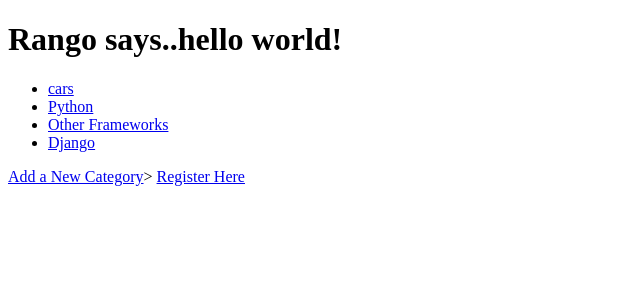
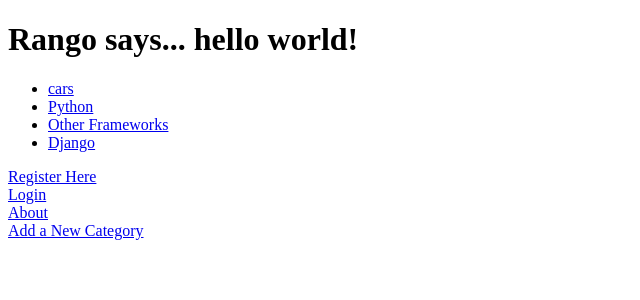
Before and after one commit to mkozak8350/tango_with_django, a Django app: page / in a window 1280 px wide. Shown: the top 300 px of the page, without its empty margins (0-640 px from the left). Run offline with Django 3.2, Linux system fonts and the light colour scheme; data comes from the database, SQL or seed files in the repository; both versions use the stored data as it was after the commit; parts of the project's set-up code (start-up, migrations or seed data) failed here and were passed over.

Commit message:
Completion of 8.

```diff
--- a/twd_project/rango/urls.py
+++ b/twd_project/rango/urls.py
@@ -8,4 +8,7 @@ urlpatterns = patterns('',
     url(r'^add_category/$', views.add_category, name='add_category'), # NEW MAPPING!
     url(r'^category/(?P<category_name_url>\w+)$', views.category, name='category'),
 	url(r'^register/$', views.register, name='register'), # ADD NEW PATTERN!
+	url(r'^login/$', views.user_login, name='login'),
+	url(r'^restricted/', views.restricted, name='restricted'),
+	url(r'^logout/$', views.user_logout, name='logout'),
     )
--- a/twd_project/rango/views.py
+++ b/twd_project/rango/views.py
@@ -5,6 +5,14 @@ from django.shortcuts import render_to_response
 from rango.models import Category
 from rango.models import Page
 from rango.forms import CategoryForm, UserForm, UserProfileForm
+from django.contrib.auth import authenticate, login
+from django.http import HttpResponseRedirect, HttpResponse
+from django.contrib.auth.decorators import login_required
+from django.contrib.auth import logout
+
+@login_required
+def restricted(request):
+    return HttpResponse("Since you're logged in, you can see this text!")
 
 def index(request):
 
@@ -125,3 +133,52 @@ def register(request):
             'rango/register.html',
             {'user_form': user_form, 'profile_form': profile_form, 'registered': registered},
             context)
+
+def user_login(request):
+    # Like before, obtain the context for the user's request.
+    context = RequestContext(request)
+
+    # If the request is a HTTP POST, try to pull out the relevant information.
+    if request.method == 'POST':
+        # Gather the username and password provided by the user.
+        # This information is obtained from the login form.
+        username = request.POST['username']
+        password = request.POST['password']
+
+        # Use Django's machinery to attempt to see if the username/password
+        # combination is valid - a User object is returned if it is.
+        user = authenticate(username=username, password=password)
+
+        # If we have a User object, the details are correct.
+        # If None (Python's way of representing the absence of a value), no user
+        # with matching credentials was found.
+        if user:
+            # Is the account active? It could have been disabled.
+            if user.is_active:
+                # If the account is valid and active, we can log the user in.
+                # We'll send the user back to the homepage.
+                login(request, user)
+                return HttpResponseRedirect('/rango/')
+            else:
+                # An inactive account was used - no logging in!
+                return HttpResponse("Your Rango account is disabled.")
+        else:
+            # Bad login details were provided. So we can't log the user in.
+            print "Invalid login details: {0}, {1}".format(username, password)
+            return HttpResponse("Invalid login details supplied.")
+
+    # The request is not a HTTP POST, so display the login form.
+    # This scenario would most likely be a HTTP GET.
+    else:
+        # No context variables to pass to the template system, hence the
+        # blank dictionary object...
+        return render_to_response('rango/login.html', {}, context)
+
+# Use the login_required() decorator to ensure only those logged in can access the view.
+@login_required
+def user_logout(request):
+    # Since we know the user is logged in, we can now just log them out.
+    logout(request)
+
+    # Take the user back to the homepage.
+    return HttpResponseRedirect('/rango/')
--- a/twd_project/templates/rango/index.html
+++ b/twd_project/templates/rango/index.html
@@ -5,7 +5,11 @@
     </head>
 
     <body>
-        <h1>Rango says..hello world!</h1>
+        {% if user.is_authenticated %}
+		<h1>Rango says... hello {{ user.username }}!</h1>
+		{% else %}
+		<h1>Rango says... hello world!</h1>
+		{% endif %}
 
         {% if categories %}
             <ul>
@@ -17,8 +21,15 @@
             <strong>There are no categories present.</strong>
        {% endif %}
 
-	   <a href="/rango/add_category/">Add a New Category</a>>
-	   <a href="/rango/register/">Register Here</a>
+	   {% if user.is_authenticated %}
+<a href="/rango/restricted/">Restricted Page</a><br />
+<a href="/rango/logout/">Logout</a><br />
+{% else %}
+<a href="/rango/register/">Register Here</a><br />
+<a href="/rango/login/">Login</a><br />
+{% endif %}
 
+<a href="/rango/about/">About</a><br/>
+<a href="/rango/add_category/">Add a New Category</a><br />
     </body>
 </html>
--- a/twd_project/twd_project/settings.py
+++ b/twd_project/twd_project/settings.py
@@ -19,6 +19,7 @@ PROJECT_PATH = os.path.abspath(PROJECT_PATH)
 TEMPLATE_PATH = os.path.join(PROJECT_PATH, 'templates')
 MEDIA_URL = '/media/'
 MEDIA_ROOT = os.path.join(PROJECT_PATH, 'media') # Absolute path to the media directory
+LOGIN_URL = '/rango/login/'
 
 # Quick-start development settings - unsuitable for production
 # See https://docs.djangoproject.com/en/1.6/howto/deployment/checklist/
```
Also changed, not shown: twd_project/templates/rango/login.html (added, +22 -0 lines), twd_project/rango.db, 3 other files.
